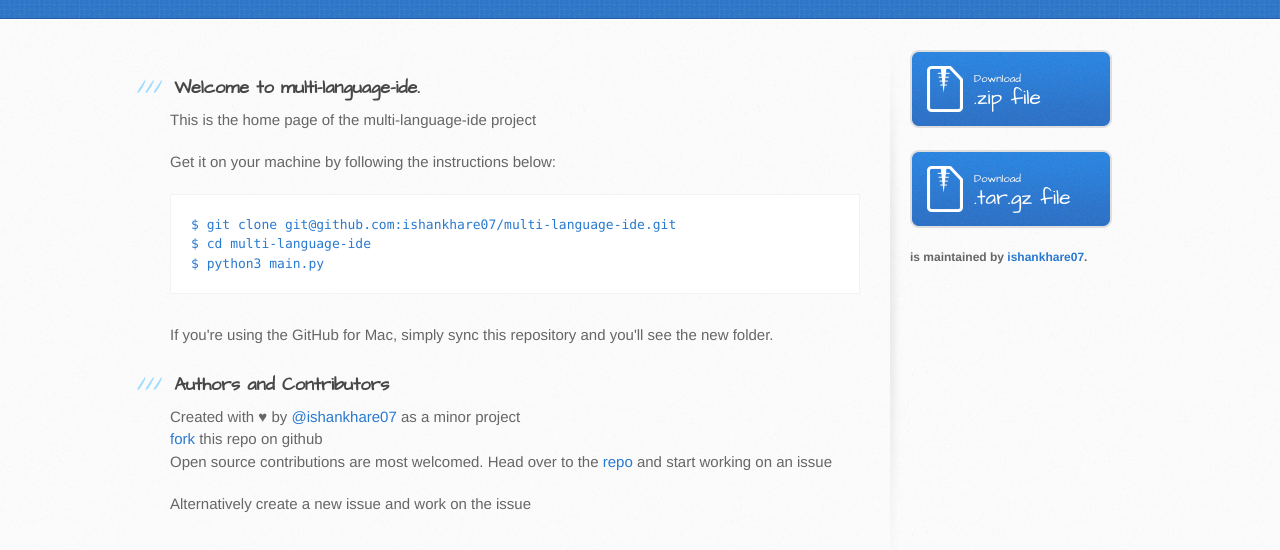
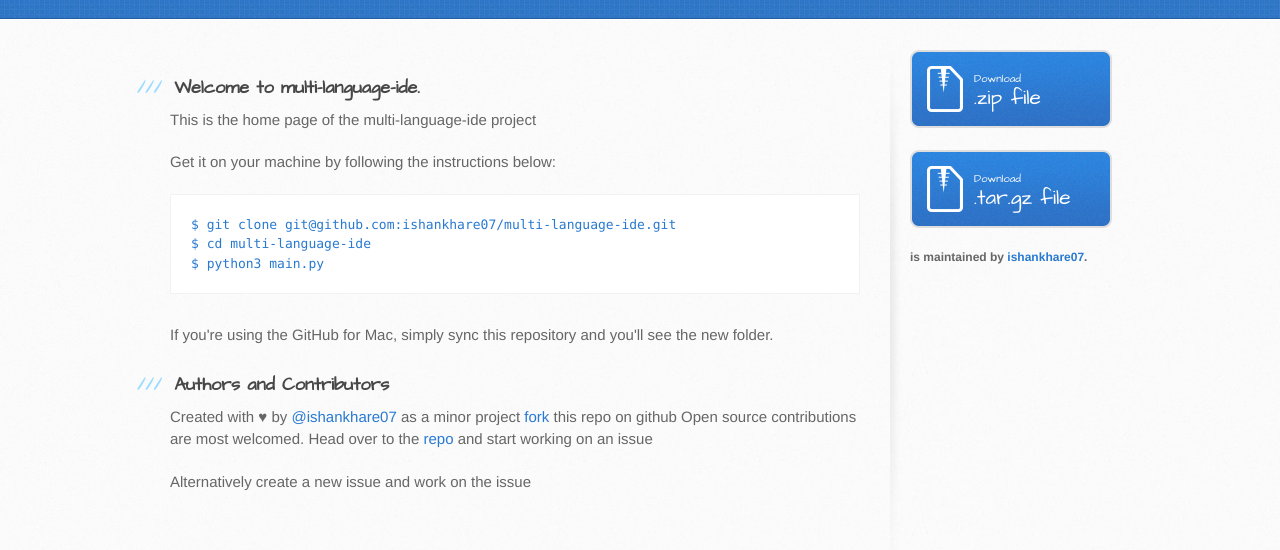
Before and after one commit to ishankhare07/multi-language-ide, a plain HTML site: page index.html in a window 1280 px wide. Shown: the part 216-766 px from the top of the page. Drawn offline with Linux system fonts and the light colour scheme.

Commit message:
Update index.html

```diff
--- a/index.html
+++ b/index.html
@@ -43,9 +43,9 @@ $ python3 main.py
 <h3>
 <a id="authors-and-contributors" class="anchor" href="#authors-and-contributors" aria-hidden="true"><span class="octicon octicon-link"></span></a>Authors and Contributors</h3>
 
-<p>Created with ♥ by <a href="https://github.com/ishankhare07" class="user-mention">@ishankhare07</a> as a minor project<br>
-<a href="https://github.com/ishankhare07/multi-language-ide#fork-destination-box">fork</a> this repo on github<br>
-Open source contributions are most welcomed. Head over to the <a href="https://github.com/ishankhare07/multi-language-ide/">repo</a> and start working on an issue<br>
+<p>Created with ♥ by <a href="https://github.com/ishankhare07" class="user-mention">@ishankhare07</a> as a minor project
+<a href="https://github.com/ishankhare07/multi-language-ide#fork-destination-box">fork</a> this repo on github
+Open source contributions are most welcomed. Head over to the <a href="https://github.com/ishankhare07/multi-language-ide/">repo</a> and start working on an issue
 <p>Alternatively create a new issue and work on the issue</p>
         </section>
 
```
